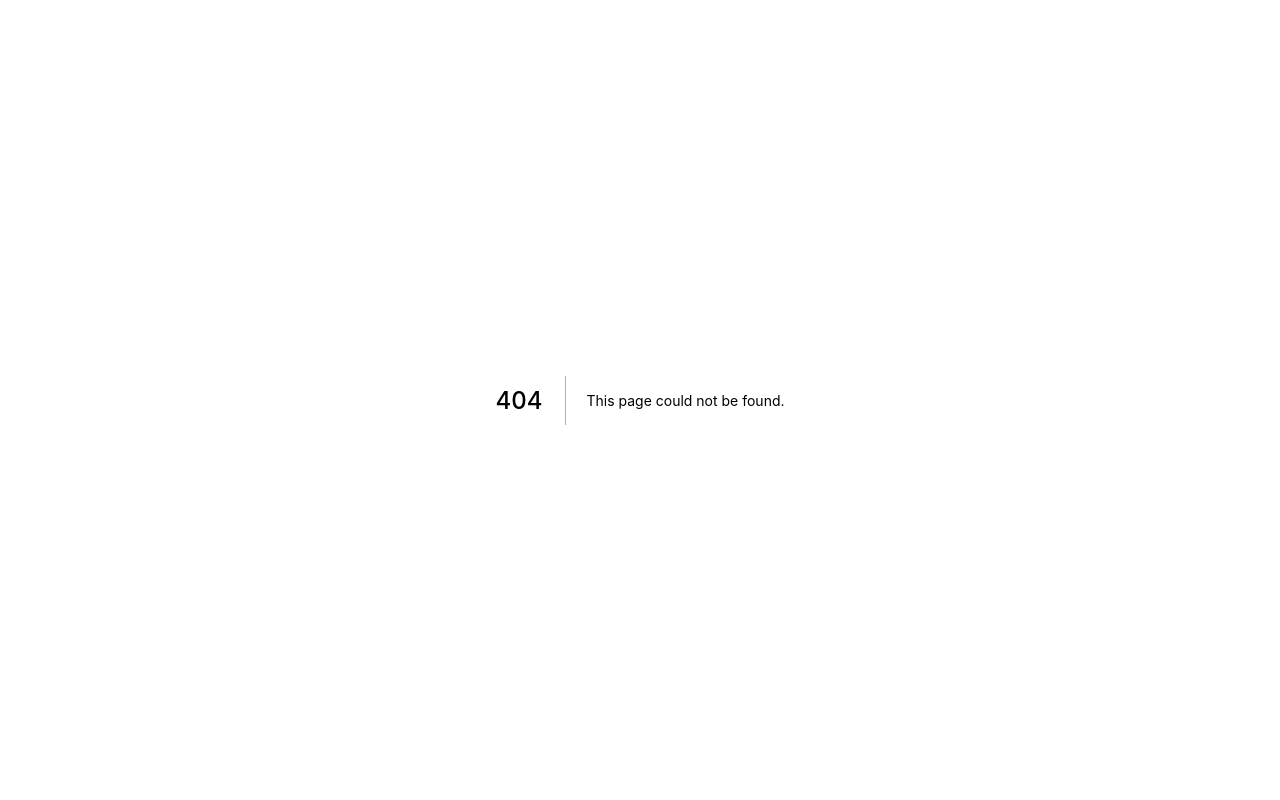
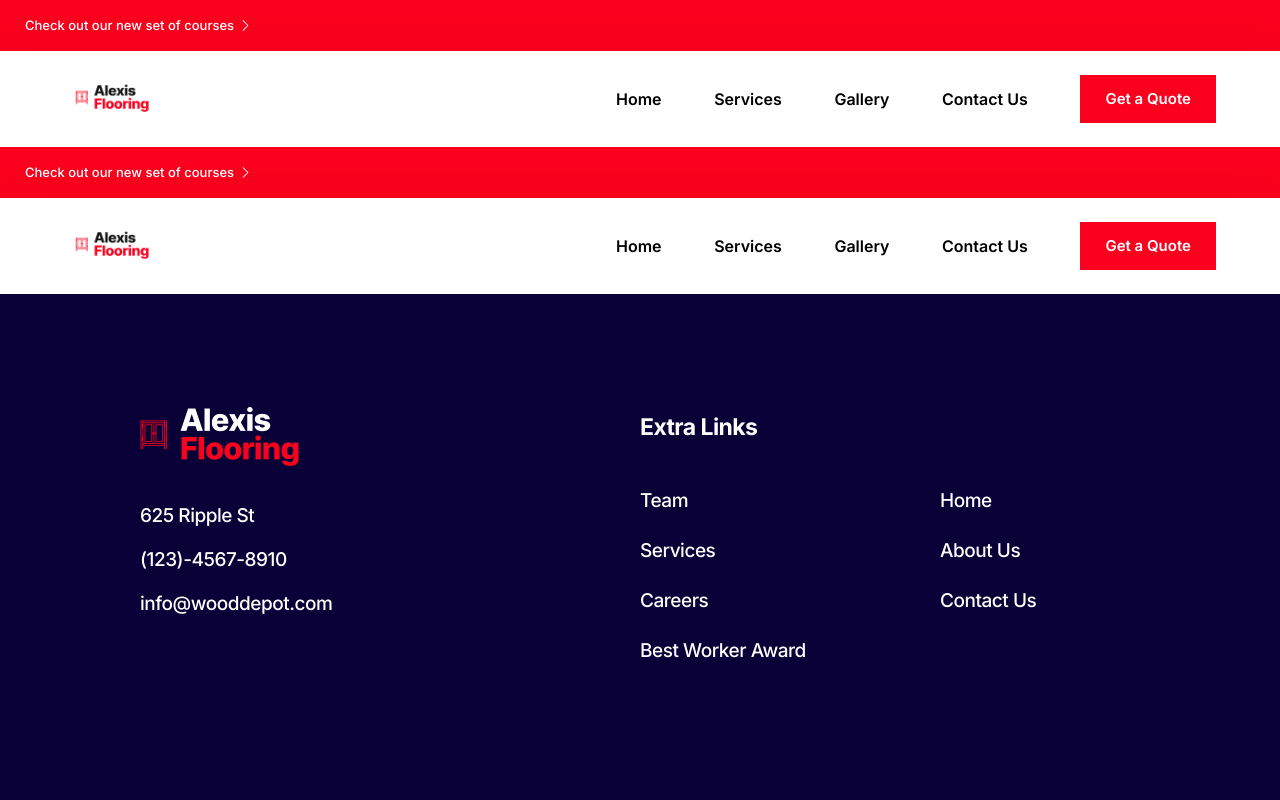
Before and after one commit to LeonChisum/Flooring-company---87-Lux, a Next.js app: page /layout in a window 1280 px wide. Before the commit this address had no page. Shown: the top 800 px of the page. Built offline with nearby package versions, Linux system fonts and the light colour scheme.

Commit message:
added layout component to wrap Header and Footer

```diff
--- a/pages/_app.js
+++ b/pages/_app.js
@@ -1,6 +1,11 @@
+import Layout from './layout';
 
 function MyApp({ Component, pageProps }) {
-  return <Component {...pageProps} />
+	return (
+		<Layout>
+			<Component {...pageProps} />
+		</Layout>
+	);
 }
 
-export default MyApp
+export default MyApp;
--- /dev/null
+++ b/pages/layout.js
@@ -0,0 +1,14 @@
+import Footer from './footer.js';
+import Navbar from './navbar.js';
+
+import '../styles/style.scss';
+
+export default function Layout(props) {
+	return (
+		<div>
+			<Navbar />
+			<div className='container'>{props.children}</div>
+			<Footer />
+		</div>
+	);
+}
```
Also changed, not shown: pages/index.js (+2 -8 lines).
